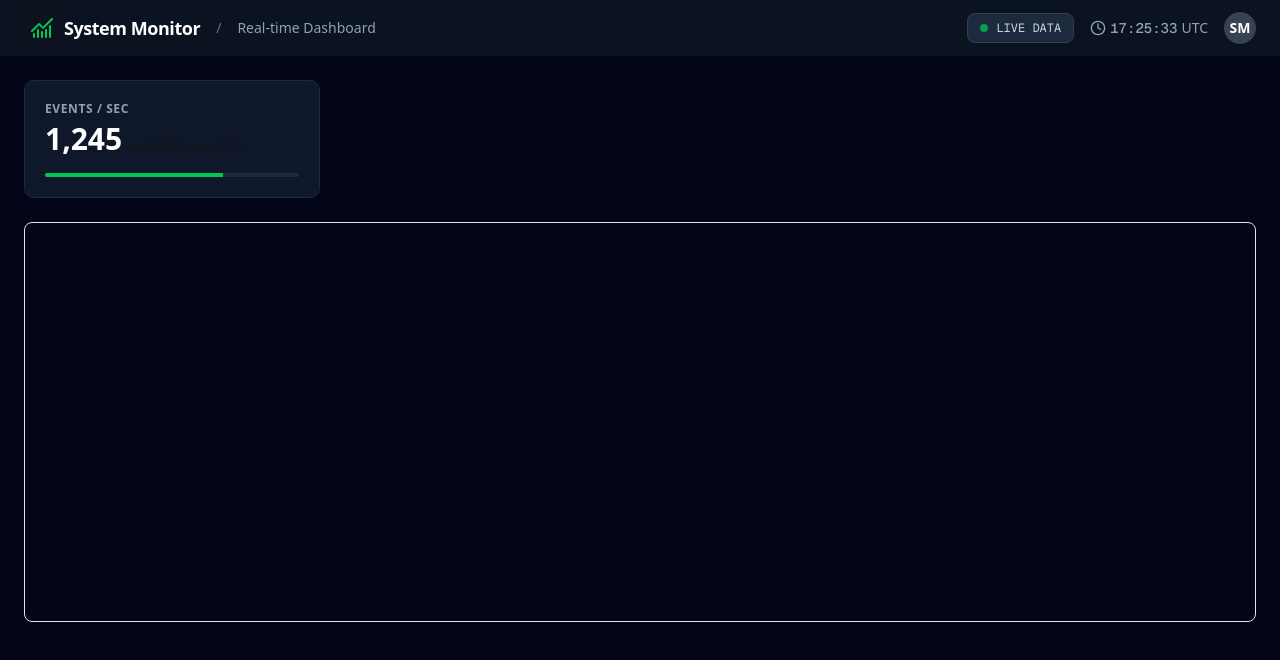
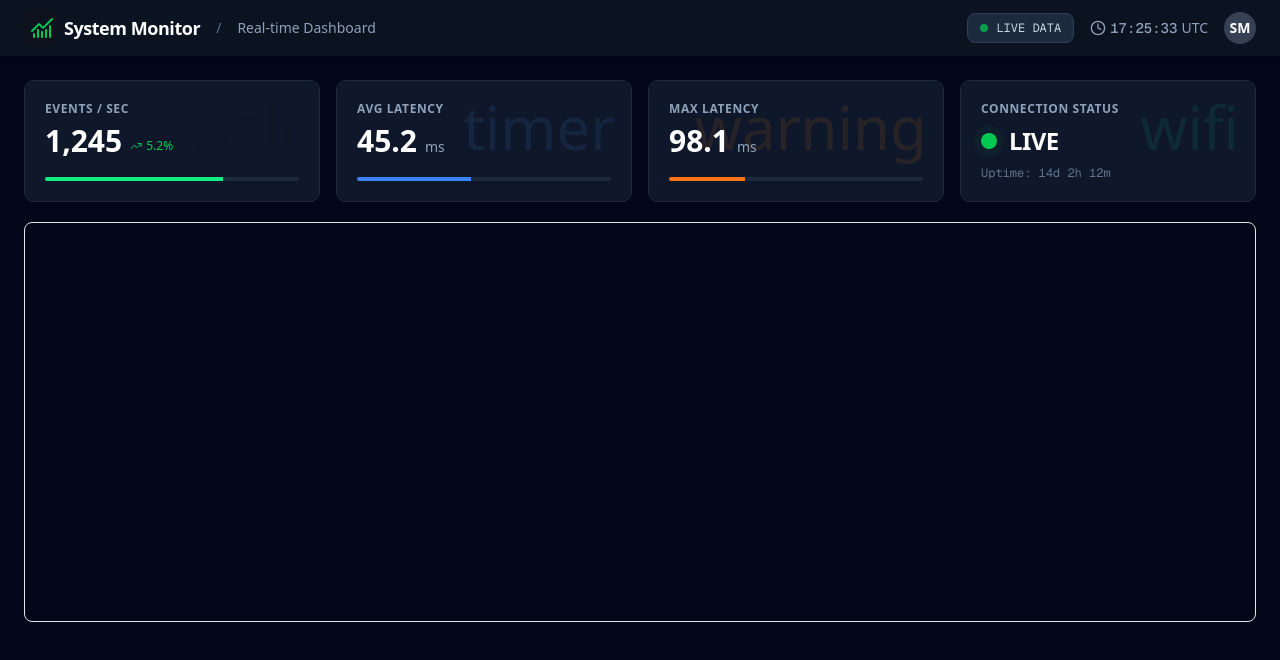
Before and after one commit to SiddhantMunjamkar/Live_dashboard, a Next.js app in the folder my-app/: page / in a window 1280 px wide. Shown: the top 660 px of the page. Built offline with nearby package versions, Linux system fonts and the light colour scheme.

Commit message:
adding the modifieded part of cards

```diff
--- a/my-app/app/page.tsx
+++ b/my-app/app/page.tsx
@@ -1,10 +1,15 @@
 import ChartCanvas from "@/components/ChartCanvas";
 import { MetricCard } from "@/components/metric_card";
+import { METRIC_CARDS } from "@/components/metric_card";
 
 export default function DashboardPage() {
   return (
     <div className="p-6 min-h-screen  bg-slate-950 text-slate-200 selection:bg-primary/30">
-      <MetricCard />
+      <div className="grid grid-cols-1 md:grid-cols-2 lg:grid-cols-4 gap-4 pb-5">
+        {METRIC_CARDS.map((card, i) => (
+          <MetricCard key={i} {...card} />
+        ))}
+      </div>
       <ChartCanvas />
     </div>
   );
--- a/my-app/components/clock_component_navbar.tsx
+++ b/my-app/components/clock_component_navbar.tsx
@@ -21,7 +21,7 @@ export function ClockComponentNavbar() {
   return (
     <div className="flex items-center text-slate-400 text-sm font-medium gap-1">
       <Clock4 className="w-4 h-4" />
-      <span className="font-mono tabular-nums">{time}</span> UTC
+      <div className="font-mono tabular-nums">{time}</div> UTC
     </div>
   );
 }
--- a/my-app/components/metric_card.tsx
+++ b/my-app/components/metric_card.tsx
@@ -1,37 +1,145 @@
-interface MetricCardProps{
-    Name: string;
-    Value: string;
-    Icon: string;
+import { cn } from "@/lib/utils";
+import { Card } from "@/components/ui/card";
+import { TrendingUp } from "lucide-react";
+import { TrendingDown } from "lucide-react";
 
+interface MetricCardProps {
+  label: string;
+  value?: string | number;
+  unit?: string;
+  delta?: number;
+  icon: string;
+  iconColor: string;
+  progress?: number;
+  progressColor?: "primary" | "blue" | "orange" | "emerald";
+  status?: "LIVE" | "DOWN";
+  footer?: string;
 }
 
+export const progressColorMap = {
+  primary: "#13ec80",
+  blue: "#3b82f6",
+  orange: "#f97316",
+  emerald: "#10b981",
+};
 
+export const METRIC_CARDS: MetricCardProps[] = [
+  {
+    label: "Events / Sec",
+    value: "1,245",
+    delta: 5.2,
+    icon: "bolt",
+    iconColor: "text-primary",
+    progress: 70,
+    progressColor: "primary" as const,
+  },
+  {
+    label: "Avg Latency",
+    value: "45.2",
+    unit: "ms",
+    icon: "timer",
+    iconColor: "text-blue-400",
+    progress: 45,
+    progressColor: "blue" as const,
+  },
+  {
+    label: "Max Latency",
+    value: "98.1",
+    unit: "ms",
+    icon: "warning",
+    iconColor: "text-orange-400",
+    progress: 30,
+    progressColor: "orange" as const,
+  },
+  {
+    label: "Connection Status",
+    icon: "wifi",
+    iconColor: "text-emerald-400",
+    status: "LIVE",
+    footer: "Uptime: 14d 2h 12m",
+  },
+];
 
-export function MetricCard({Name,Value,Icon}:MetricCardProps) {
+export function MetricCard({
+  label,
+  value,
+  unit,
+  delta,
+  icon,
+  iconColor,
+  progress,
+  progressColor = "primary",
+  status,
+  footer,
+}: MetricCardProps) {
   return (
-    <div className="grid grid-cols-1 md:grid-cols-2 lg:grid-cols-4 gap-4 h-auto shrink-0 pb-6">
-      <div className="bg-slate-900 border border-slate-800 rounded-lg p-5 flex flex-col justify-between relative overflow-hidden group">
+    <Card className="bg-slate-900 border-slate-800 rounded-lg p-5 flex flex-col justify-between relative overflow-hidden group gap-0 shadow-none">
+      {/* Background Icon */}
       <div className="absolute top-0 right-0 p-4 opacity-10 group-hover:opacity-20 transition-opacity">
-          <span className="material-symbols-outlined text-6xl text-primary">
-            {Icon}
+        <span className={cn("material-symbols-outlined text-6xl", iconColor)}>
+          {icon}
         </span>
       </div>
+
+      {/* Label */}
       <h3 className="text-slate-400 text-xs font-bold uppercase tracking-wider mb-1">
-          Events / Sec{Name}
+        {label}
       </h3>
+
+      {/* Value */}
+      {value && (
         <div className="flex items-baseline gap-2 z-10">
-          <span className="text-3xl font-bold text-white">1,245{Value}</span>
-          <span className="text-xs font-medium text-primary flex items-center">
-            <span className="material-symbols-outlined text-sm">
-              trending_up
+          <span className="text-3xl font-bold text-white">{value}</span>
+          {unit && (
+            <span className="text-sm font-medium text-slate-400">{unit}</span>
+          )}
+          {delta && (
+            <span
+              className={`text-xs font-medium  flex items-center gap-1 ${
+                delta > 0 ? "text-green-500" : "text-red-500"
+              }`}
+            >
+              {delta > 0 ? (
+                <TrendingUp className="text-green-500 w-3 h-3" />
+              ) : (
+                <TrendingDown className="text-red-500 w-3 h-3" />
+              )}
+              {delta}%
             </span>
-            +5.2%
+          )}
+        </div>
+      )}
+
+      {/* Status */}
+      {status && (
+        <div className="flex items-center gap-3 z-10 mt-1">
+          <span className="relative flex h-4 w-4">
+            <span className="animate-ping absolute inline-flex h-full w-full rounded-full bg-green-500 opacity-75" />
+            <span className="relative inline-flex rounded-full h-4 w-4 bg-green-500" />
+          </span>
+          <span className="text-2xl font-bold text-white tracking-tight">
+            {status}
           </span>
         </div>
+      )}
+
+      {/* Progress */}
+      {progress !== undefined && (
         <div className="w-full bg-slate-800 h-1 mt-4 rounded-full overflow-hidden">
-          <div className="bg-green-500 h-full w-[70%]"></div>
+          <div
+            className="h-full"
+            style={{
+              width: `${progress}%`,
+              backgroundColor: progressColorMap[progressColor],
+            }}
+          />
         </div>
-      </div>
-    </div>
+      )}
+
+      {/* Footer */}
+      {footer && (
+        <p className="text-xs text-slate-500 mt-2 font-mono">{footer}</p>
+      )}
+    </Card>
   );
 }
```
Lines whose indentation alone changed are shown as unchanged.
